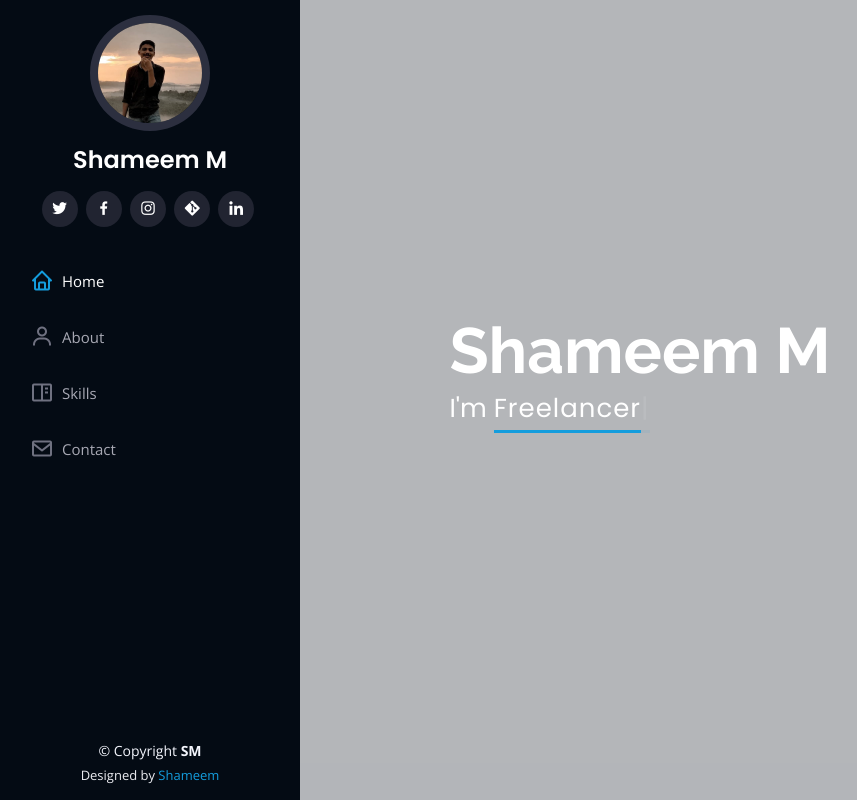
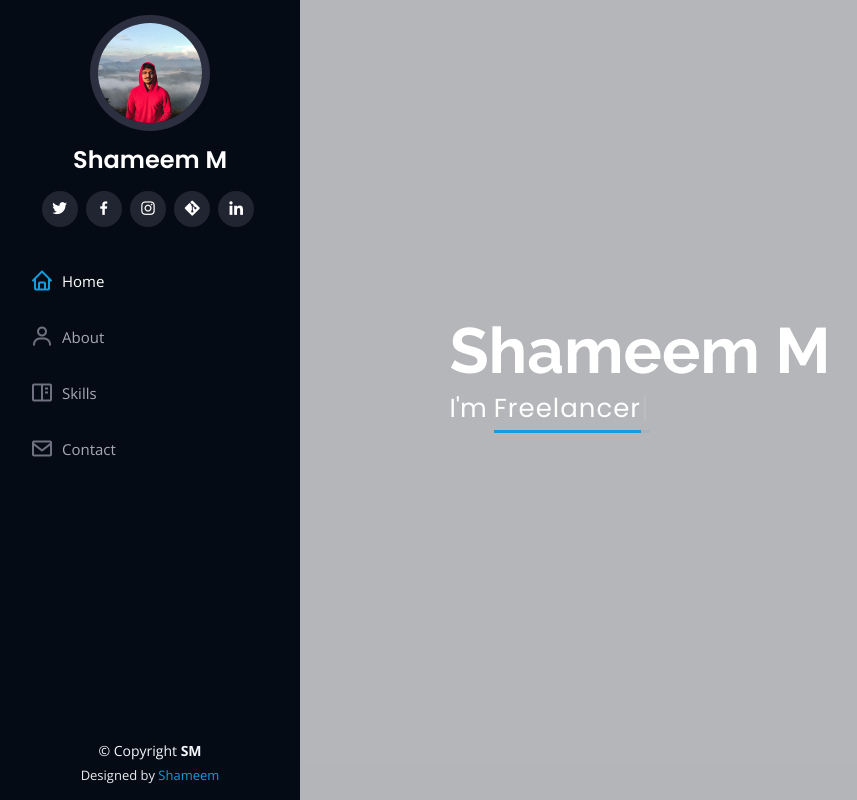
Before and after one commit to shameemm/PeronalWebsite, a plain HTML site: page index.html in a window 1280 px wide. Shown: the top 800 px of the page, without its empty margins (0-857 px from the left). Drawn offline with nearby package versions, Linux system fonts and the light colour scheme.

Commit message:
small-change

```diff
--- a/index.html
+++ b/index.html
@@ -40,7 +40,7 @@
     <div class="d-flex flex-column">
 
       <div class="profile">
-        <img src="assets/img/profile-img1.jpg" alt="" class="img-fluid rounded-circle">
+        <img src="assets/img/profile-img.jpg" alt="" class="img-fluid rounded-circle">
         <h1 class="text-light"><a href="index.html">Shameem M</a></h1>
         <div class="social-links mt-3 text-center">
           <a href="https://twitter.com/ShameemM16" class="twitter"><i class="bx bxl-twitter"></i></a>
```
Also changed, not shown: assets/img/profile-img.jpg (added), assets/img/profile-img1.jpg (deleted).
